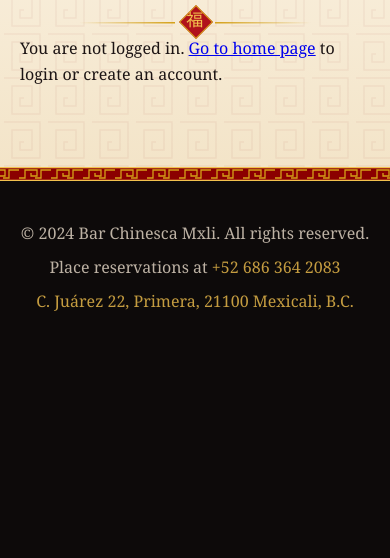
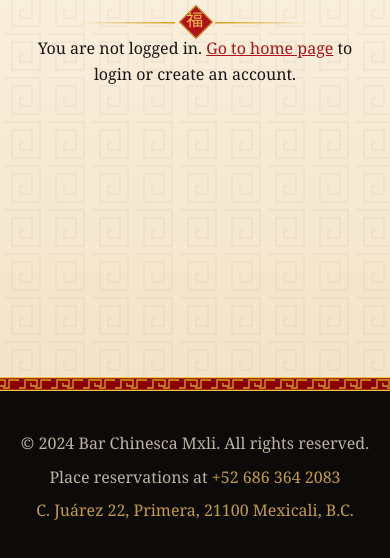
Before and after one commit to eek-eye/Beer-Garden, a website: page profile.html in a window 390 px wide. Shown: the part 146-704 px from the top of the page. Drawn offline with Linux system fonts and the light colour scheme; no server answers; a web font is replaced by a local one.

Commit message:
Theme polish: cancel step spacing, centered profile page clear of the lanterns

```diff
--- a/styles.css
+++ b/styles.css
@@ -1849,6 +1849,45 @@ textarea {
     padding-top: 120px;
 }
 
+/* Cancel page: space between the two steps */
+.cancellation-step + .cancellation-step {
+    margin-top: 1.75rem;
+    padding-top: 1.5rem;
+    border-top: 1px dashed rgba(212, 160, 23, 0.6);
+}
+
+/* Profile page: centered content that clears the lanterns */
+.profile-section {
+    min-height: 62vh;
+}
+
+.profile-section .container {
+    max-width: 860px;
+}
+
+#notLoggedIn {
+    text-align: center;
+}
+
+.profile-section a:not(.btn) {
+    color: var(--cn-red);
+}
+
+.profile-section::before {
+    left: max(12px, calc(50% - 520px));
+}
+
+.profile-section::after {
+    right: max(12px, calc(50% - 520px));
+}
+
+@media (max-width: 1100px) {
+    .profile-section::before,
+    .profile-section::after {
+        display: none;
+    }
+}
+
 /* ---------- Reservation box (dark lacquer card with gold trim) ---------- */
 .reservation-info {
     background:
```
